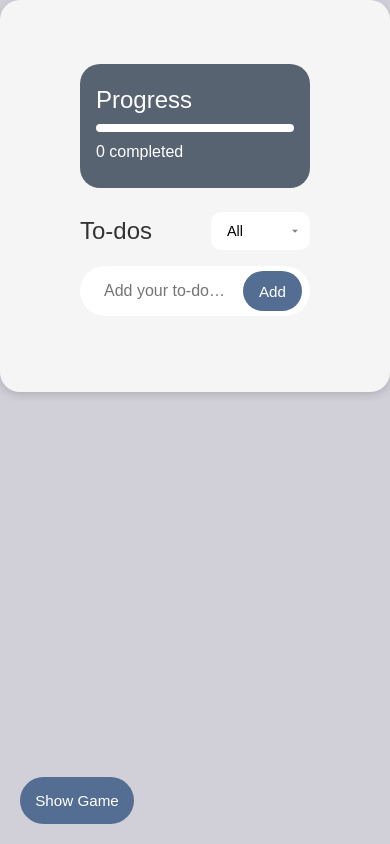
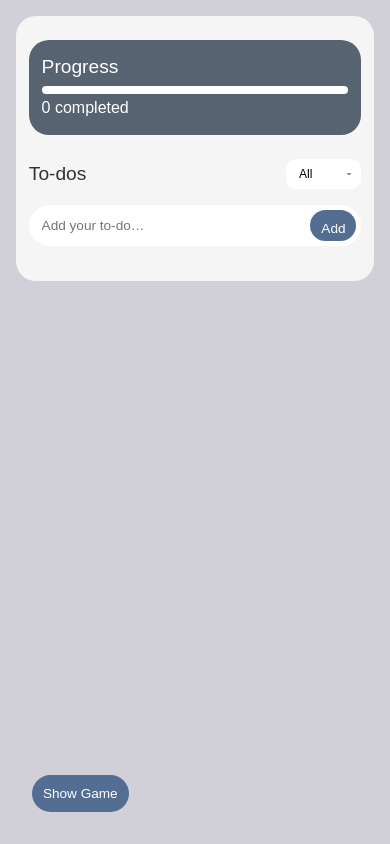
Before and after one commit to shivamjha1998/todoApp, a React (Vite) app: page / in a window 390 px wide. Built offline with nearby package versions, Linux system fonts and the light colour scheme.

Commit message:
Make ToDo part of the app responsive to the screen.

```diff
--- a/src/App.tsx
+++ b/src/App.tsx
@@ -90,7 +90,6 @@ export default function App() {
             position: "absolute",
             inset: 0,
             zIndex: 1,
-            pointerEvents: minimized ? "auto" : "none",
           }}
         >
           <GamifiedView todos={todos} />
@@ -101,7 +100,7 @@ export default function App() {
         style={{
           position: "relative",
           zIndex: 2,
-          opacity: showGame ? 0.95 : 1,
+          opacity: showGame ? 0.8 : 1,
           display: minimized ? "none" : "block",
           transition: "opacity 0.3s",
         }}
@@ -115,15 +114,14 @@ export default function App() {
           showNotification={showNotification}
         />
       </div>
-      <div style={{ position: "fixed", bottom: 20, left: 20, zIndex: 999 }}>
+      <div className="game-button">
         <button className="btn" onClick={() => setShowGame(!showGame)}>
           {showGame ? "Hide Game" : "Show Game"}
         </button>
         {showGame && (
           <button
             onClick={handleMinimizeToggle}
-            style={{ marginLeft: "1rem" }}
-            className="btn"
+            className="btn game-todo-button"
           >
             {minimized ? "Show To-Do" : "Minimize To-Do"}
           </button>
--- a/src/styles/styles.css
+++ b/src/styles/styles.css
@@ -2,6 +2,10 @@
   box-sizing: border-box;
   margin: 0;
   padding: 0;
+}
+
+html {
+  overflow: hidden;
 }
 
 body {
@@ -9,16 +13,23 @@ body {
   font-family: Arial, Helvetica, sans-serif;
   color: #333;
   padding: 0;
-  height: 100%;
+  height: 100vh;
+  width: 100%;
+  margin: 0;
+  overflow: hidden;
 }
 
 .app-card {
   background: #f5f5f5;
-  max-width: 750px;
+  max-width: 720px;
+  min-width: 300px;
+  max-height: calc(100vh - 4rem);
+  width: 100%;
   margin: 0 auto;
   padding: 4rem 5rem 4rem 5rem;
   border-radius: 20px;
-  box-shadow: 0 3px 8px rgba(0, 0, 0, 0.15);
+  box-sizing: border-box;
+  overflow: auto;
 }
 
 .progress-container {
@@ -227,10 +238,7 @@ body {
 }
 
 .menu-container {
-  display: flex;
-  position: relative;
-  margin-left: 1rem;
-  flex-shrink: 0;
+  grid-column: 2;
   align-self: center;
 }
 
@@ -290,15 +298,14 @@ body {
 
 .todo-list {
   background: #fff;
-  display: flex;
-  justify-content: space-between;
+  display: grid;
+  grid-template-columns: minmax(0, 1fr) auto;
   align-items: center;
-  font-size: 20px;
+  gap: 0.5rem;
+  padding: 0.5em 1em;
   margin-bottom: 0.5em;
-  flex-wrap: nowrap;
-  align-items: flex-start;
-  padding: 0 1em;
   border-radius: 999999px;
+  position: relative;
 }
 
 .todo label {
@@ -310,17 +317,14 @@ body {
 }
 
 .todo {
-  display: block;
-  position: relative;
-  padding: 1em 1em 1em 10%;
-  cursor: pointer;
-  flex-grow: 1;
-  margin-right: 1rem;
+  grid-column: 1;
+  display: flex;
+  align-items: center;
+  gap: 0.5rem;
+  padding-left: 2em;
   min-width: 0;
-  flex: 1;
 }
 
-/* Hide actual checkbox */
 .todo__state {
   position: absolute;
   top: 0;
@@ -333,16 +337,18 @@ body {
   transition: all calc(var(--duration) / 2) linear calc(var(--duration) / 2);
   word-break: break-word;
   width: 100%;
-  max-width: calc(100% - 60px);
+  max-width: none;
   min-width: 0;
+  padding-right: 0.5rem;
+  padding-left: 0.5rem;
 }
 
 .todo__icon {
   position: absolute;
   top: 0;
   bottom: 0;
-  left: 0;
-  width: 100%;
+  left: 1em;
+  width: 24em;
   height: auto;
   margin: auto;
 
@@ -432,16 +438,151 @@ body {
   animation-name: explode;
 }
 
-html {
-  background: #ddd;
+.game-button {
+  position: fixed;
+  bottom: 2rem;
+  left: 2rem;
+  z-index: 999;
 }
 
-html {
-  height: 100%;
-  display: flex;
+.game-todo-button {
+  margin-left: 1rem;
 }
 
-body {
-  width: 100%;
-  margin: auto;
+/* Add these media queries at the end of your CSS */
+
+/* Tablet/Landscape Mobile (768px) */
+@media (max-width: 768px) {
+  .app-card {
+    padding: 1rem 1.5rem;
+    margin: 1rem;
+    min-width: unset;
+    width: calc(100% - 2rem);
+  }
+
+  .progress-text {
+    font-size: 1.2rem;
+  }
+
+  .new-item-form input[type="text"] {
+    padding: 1rem 3.5rem 1rem 1rem;
+    font-size: 0.9rem;
+  }
+
+  .inside-button {
+    padding: 0 0.8rem;
+    right: 0.3rem;
+  }
+
+  .todo-list {
+    border-radius: 999999px;
+    padding: 0.5em 0.8em;
+  }
+
+  .todo__text {
+    font-size: 1rem;
+  }
+
+  .filter-dropdown {
+    padding: 0.5rem 1.5rem 0.5rem 0.8rem;
+    font-size: 0.8rem;
+  }
 }
+
+/* Mobile (480px) */
+@media (max-width: 480px) {
+  .app-card {
+    min-width: unset;
+    width: calc(100% - 2rem);
+    padding: 1.5rem 0.8rem;
+    margin: 1rem;
+  }
+
+  .progress-container {
+    padding: 0.8rem;
+    line-height: 1.8rem;
+  }
+
+  .header {
+    font-size: 1.2rem;
+  }
+
+  .new-item-form input[type="text"] {
+    padding: 0.8rem 3rem 0.8rem 0.8rem;
+    font-size: 0.85rem;
+  }
+
+  .btn {
+    padding: 0.8em;
+    font-size: 0.85rem;
+  }
+
+  .todo__icon {
+    width: 18em;
+  }
+
+  .todo-list {
+    align-items: center;
+    grid-template-columns: 1fr auto;
+    gap: 0.1rem;
+    padding: 0.8em;
+  }
+
+  .todo__text {
+    font-size: 1rem;
+  }
+
+  .menu-container {
+    grid-column: 2;
+    justify-self: end;
+    margin-top: 0.5rem;
+  }
+
+  .notification {
+    max-width: 90vw;
+    font-size: 0.9rem;
+    padding: 0.8rem;
+  }
+
+  .filter-dropdown {
+    font-size: 0.75rem;
+    padding: 0.5rem 1.2rem 0.5rem 0.8rem;
+  }
+}
+
+/* Small Mobile (360px) */
+@media (max-width: 360px) {
+  .app-card {
+    min-width: unset;
+    width: calc(100% - 2rem);
+    padding: 0.8rem;
+    margin: 1rem;
+  }
+
+  .progress-text {
+    font-size: 1rem;
+  }
+
+  .new-item-form input[type="text"] {
+    padding: 0.7rem 2.5rem 0.7rem 0.7rem;
+  }
+
+  .inside-button {
+    right: 0.2rem;
+    padding: 0 0.5rem;
+  }
+
+  .todo__icon {
+    width: 14em;
+  }
+
+  .todo__text {
+    font-size: 1rem;
+  }
+
+  .menu-button {
+    width: 30px;
+    height: 30px;
+    background-size: 20px;
+  }
+}
```
